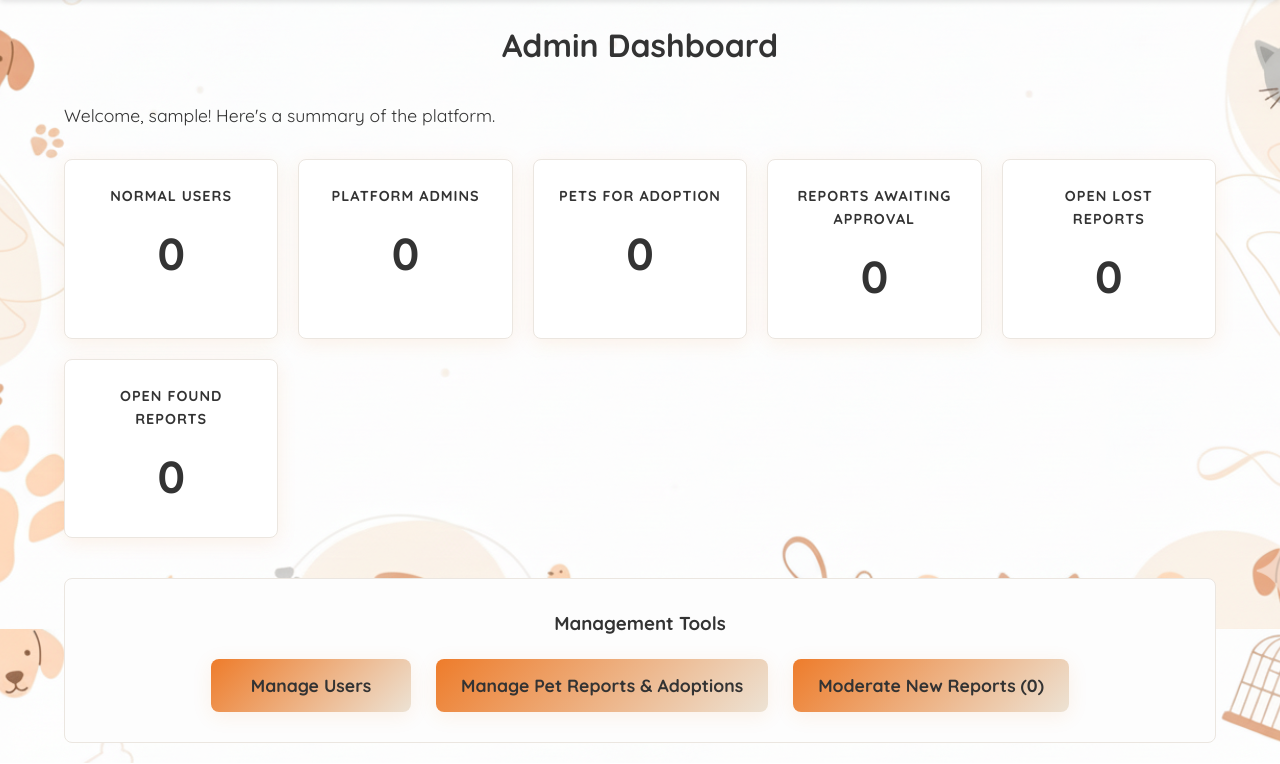
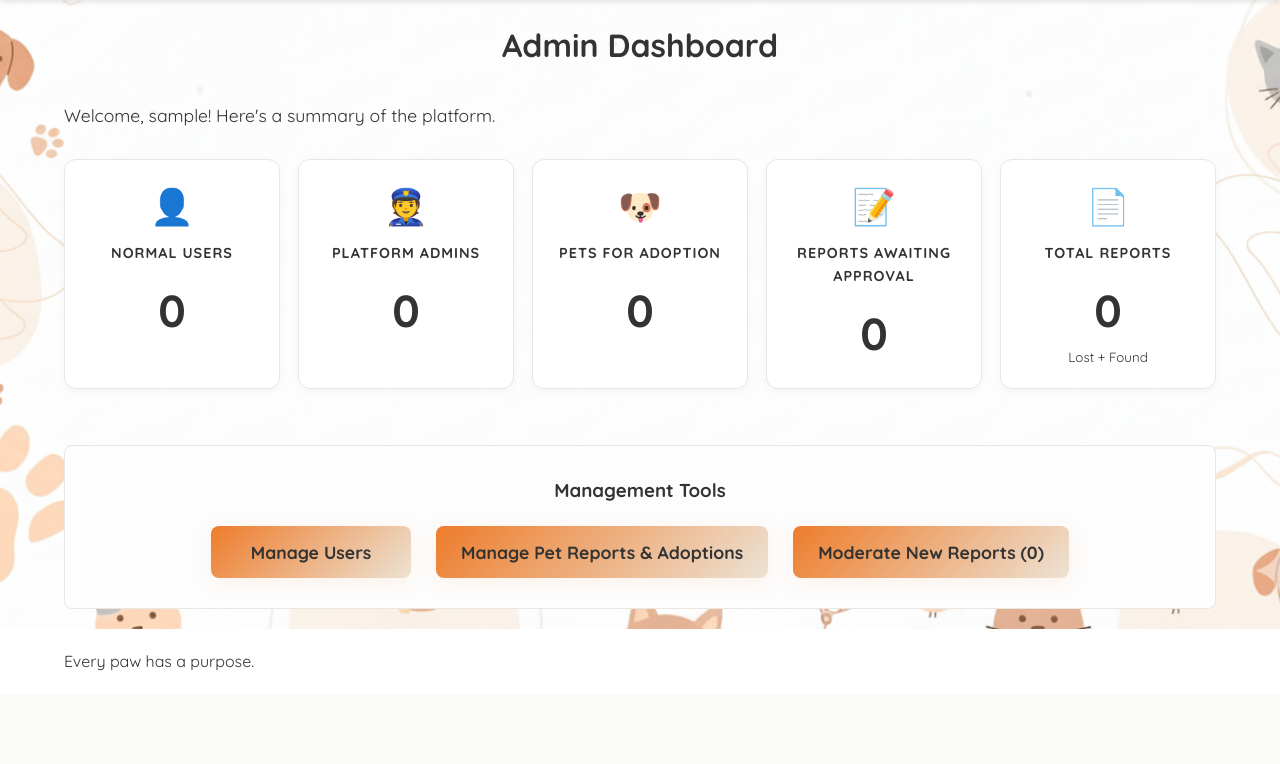
Before and after one commit to Deadpoolprime/petrescue2, a Django app: page /admin_dashboard/ in a window 1280 px wide. Shown: the part 171-935 px from the top of the page. After the commit the page ends 842 px from the top, so only its background shows below. Run offline with Django 4.2, Linux system fonts and the light colour scheme; the visitor is signed in with stand-in values (Sample User, id 1); data comes from the database, SQL or seed files in the repository.

Commit message:
improved stats grid

```diff
--- a/static/css/style.css
+++ b/static/css/style.css
@@ -1118,6 +1118,25 @@ tbody tr:hover {
   color: var(--foreground);
 }
 
+.stat-icon {
+  font-size: 2.2rem;
+  display: block;
+  margin-bottom: 8px;
+}
+.stat-card {
+  text-align: center;
+  padding: 18px 10px;
+  border-radius: 12px;
+  background: var(--card-bg, #fff);
+  box-shadow: 0 2px 8px rgba(0,0,0,0.04);
+  margin-bottom: 16px;
+}
+.stats-grid {
+  display: grid;
+  grid-template-columns: repeat(auto-fit, minmax(180px, 1fr));
+  gap: 18px;
+  margin-bottom: 32px;
+}
 @media (max-width: 768px) {
  .site-header .container, .site-footer .container {
  flex-direction: column;
--- a/users/templates/admin/dashboard.html
+++ b/users/templates/admin/dashboard.html
@@ -11,28 +11,30 @@
 
  <div class="stats-grid">
    <div class="stat-card">
+     <span class="stat-icon" style="color: var(--primary-warm);">&#128100;</span>
      <h3>Normal Users</h3>
      <p>{{ total_normal_users }}</p>
    </div>
    <div class="stat-card">
+     <span class="stat-icon" style="color: var(--accent-purple);">&#128110;</span>
      <h3>Platform Admins</h3>
      <p>{{ total_admins }}</p>
    </div>
    <div class="stat-card">
+     <span class="stat-icon" style="color: var(--primary-green);">&#128054;</span>
      <h3>Pets for Adoption</h3>
      <p>{{ pets_for_adoption_count }}</p>
    </div>
    <div class="stat-card" {% if unapproved_reports_count > 0 %}style="border: 2px solid var(--primary-warm);"{% endif %}>
+     <span class="stat-icon" style="color: var(--primary-warm);">&#128221;</span>
      <h3>Reports Awaiting Approval</h3>
      <p>{{ unapproved_reports_count }}</p>
    </div>
    <div class="stat-card">
-     <h3>Open Lost Reports</h3>
-     <p>{{ lost_reports_count }}</p>
-   </div>
-   <div class="stat-card">
-     <h3>Open Found Reports</h3>
-     <p>{{ found_reports_count }}</p>
+     <span class="stat-icon" style="color: var(--primary-blue);">&#128196;</span>
+     <h3>Total Reports</h3>
+     <p>{{ lost_reports_count|add:found_reports_count }}</p>
+     <small>Lost + Found</small>
    </div>
  </div>
 
```
